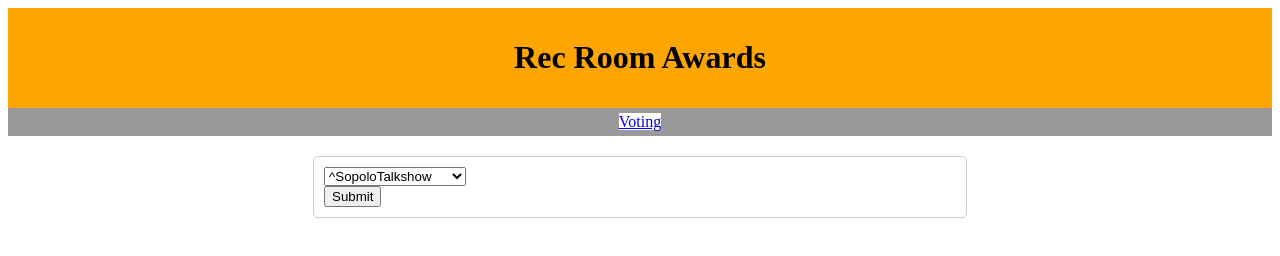
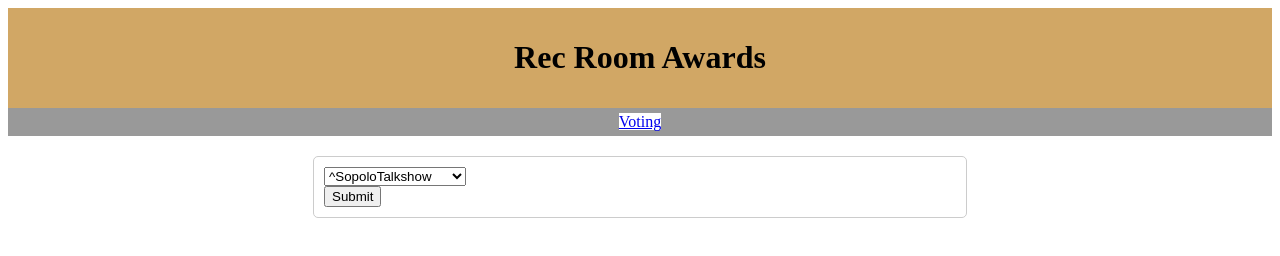
Before and after one commit to fishfromwish/brske, a plain HTML site: page test.html in a window 1280 px wide. Drawn offline with Linux system fonts and the light colour scheme.

Commit message:
Update test.html

```diff
--- a/test.html
+++ b/test.html
@@ -12,7 +12,7 @@ a {
         }
 
         header {
-            background-color: orange;
+            background-color: #d1a765;
             padding: 10px;
             text-align: center;
         }
```
